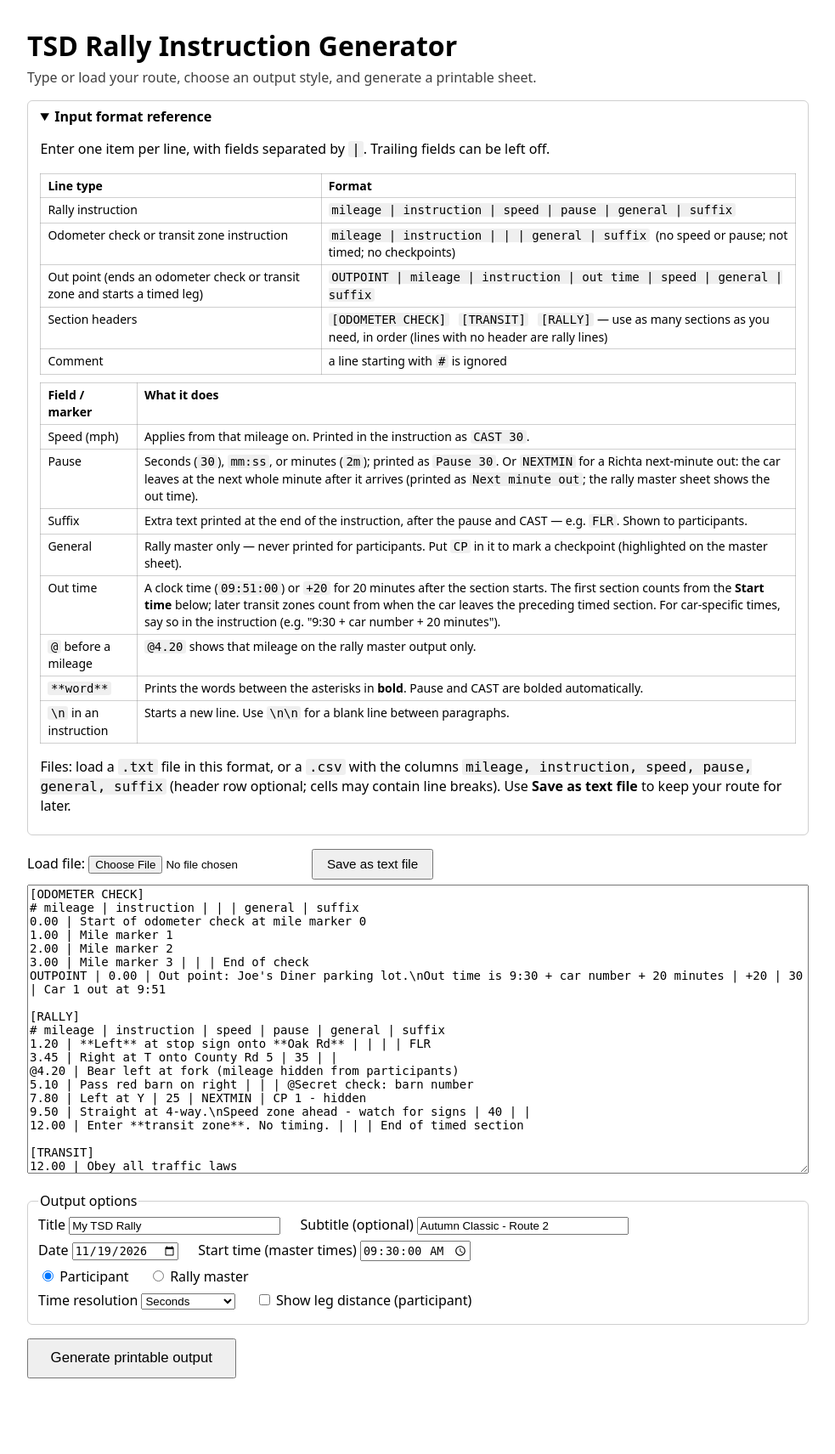
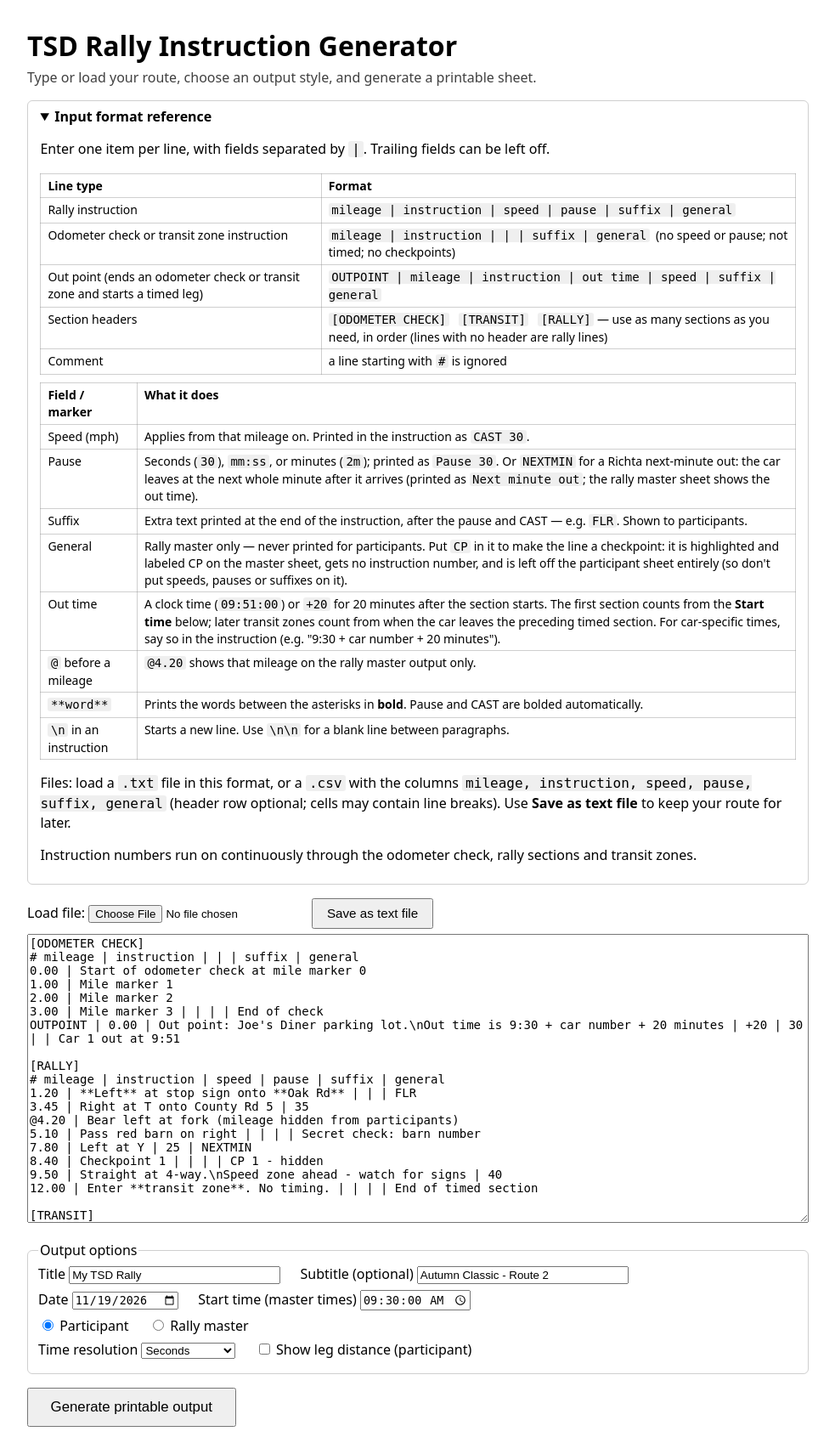
Before and after one commit to bpaauwe/rallymaster, a Flask app: page / in a window 1280 px wide. Shown: the whole page at 85% size, without its empty margins (148-1131 px from the left). Before the commit the page ends 1622 px from the top, so only its background shows below. Run offline with Flask 3, Linux system fonts and the light colour scheme.

Commit message:
Swapped the general and suffix fields
The general field is really rally master notes / CP

Number the route continously from the odometer check through
all transit zones and rally sections.

Hide checkpoint instructions on participant output

```diff
--- a/tsd_rally/app.py
+++ b/tsd_rally/app.py
@@ -29,22 +29,23 @@ def pretty_date(s):
 
 
 SAMPLE = r"""[ODOMETER CHECK]
-# mileage | instruction | | | general | suffix
+# mileage | instruction | | | suffix | general
 0.00 | Start of odometer check at mile marker 0
 1.00 | Mile marker 1
 2.00 | Mile marker 2
-3.00 | Mile marker 3 | | | End of check
-OUTPOINT | 0.00 | Out point: Joe's Diner parking lot.\nOut time is 9:30 + car number + 20 minutes | +20 | 30 | Car 1 out at 9:51
+3.00 | Mile marker 3 | | | | End of check
+OUTPOINT | 0.00 | Out point: Joe's Diner parking lot.\nOut time is 9:30 + car number + 20 minutes | +20 | 30 | | Car 1 out at 9:51
 
 [RALLY]
-# mileage | instruction | speed | pause | general | suffix
-1.20 | **Left** at stop sign onto **Oak Rd** | | | | FLR
-3.45 | Right at T onto County Rd 5 | 35 | |
+# mileage | instruction | speed | pause | suffix | general
+1.20 | **Left** at stop sign onto **Oak Rd** | | | FLR
+3.45 | Right at T onto County Rd 5 | 35
 @4.20 | Bear left at fork (mileage hidden from participants)
-5.10 | Pass red barn on right | | | @Secret check: barn number
-7.80 | Left at Y | 25 | NEXTMIN | CP 1 - hidden
-9.50 | Straight at 4-way.\nSpeed zone ahead - watch for signs | 40 | |
-12.00 | Enter **transit zone**. No timing. | | | End of timed section
+5.10 | Pass red barn on right | | | | Secret check: barn number
+7.80 | Left at Y | 25 | NEXTMIN
+8.40 | Checkpoint 1 | | | | CP 1 - hidden
+9.50 | Straight at 4-way.\nSpeed zone ahead - watch for signs | 40
+12.00 | Enter **transit zone**. No timing. | | | | End of timed section
 
 [TRANSIT]
 12.00 | Obey all traffic laws
@@ -52,8 +53,8 @@ OUTPOINT | 0.00 | Out point: Joe's Diner parking lot.\nOut time is 9:30 + car nu
 OUTPOINT | 18.00 | Out point: Fire Station.\nYou have **15 minutes** from the start of the zone | +15 | 35
 
 [RALLY]
-18.50 | Right at stop sign | | | | FLR
-25.00 | FINISH | | | Finish
+18.50 | Right at stop sign | | | FLR
+25.00 | FINISH | | | | Finish
 """
 
 
@@ -87,9 +88,24 @@ def generate():
         r.plain = rich(" ".join(l for l in tsd.split_lines(r.instruction) if l))
         r.general = rich(r.general)
 
-    for seg in segments:   # a leg distance next to a hidden mileage would give it away
-        for i, r in enumerate(seg.rows):
-            r.hide_leg = r.hide_mileage or (i > 0 and seg.rows[i - 1].hide_mileage)
+    n = 0
+    for seg in segments:
+        for r in seg.rows:   # instruction numbers run on through every section; CPs get none
+            r.leg_vis, r.hide_leg = r.leg_dist, r.hide_mileage
+            if r.is_out:
+                r.num = "OUT"
+            elif r.is_cp:
+                r.num = "CP"
+            else:
+                n += 1
+                r.num = n
+        # Participant legs skip the hidden checkpoint rows, and a leg next to a hidden mileage
+        # would give that mileage away.
+        vis = [r for r in seg.rows if not r.is_cp]
+        for i, r in enumerate(vis):
+            if i > 0:
+                r.leg_vis = max(r.mileage - vis[i - 1].mileage, 0)
+                r.hide_leg = r.hide_mileage or vis[i - 1].hide_mileage
 
     return render_template(
         "output.html", segments=segments, errors=errors, mode=mode,
--- a/tsd_rally/templates/index.html
+++ b/tsd_rally/templates/index.html
@@ -25,9 +25,9 @@
  <p>Enter one item per line, with fields separated by <code>|</code>. Trailing fields can be left off.</p>
  <table class="ref">
   <tr><th>Line type</th><th>Format</th></tr>
-  <tr><td>Rally instruction</td><td><code>mileage | instruction | speed | pause | general | suffix</code></td></tr>
-  <tr><td>Odometer check or transit zone instruction</td><td><code>mileage | instruction | | | general | suffix</code> &nbsp;(no speed or pause; not timed; no checkpoints)</td></tr>
-  <tr><td>Out point (ends an odometer check or transit zone and starts a timed leg)</td><td><code>OUTPOINT | mileage | instruction | out time | speed | general | suffix</code></td></tr>
+  <tr><td>Rally instruction</td><td><code>mileage | instruction | speed | pause | suffix | general</code></td></tr>
+  <tr><td>Odometer check or transit zone instruction</td><td><code>mileage | instruction | | | suffix | general</code> &nbsp;(no speed or pause; not timed; no checkpoints)</td></tr>
+  <tr><td>Out point (ends an odometer check or transit zone and starts a timed leg)</td><td><code>OUTPOINT | mileage | instruction | out time | speed | suffix | general</code></td></tr>
   <tr><td>Section headers</td><td><code>[ODOMETER CHECK]</code> &nbsp; <code>[TRANSIT]</code> &nbsp; <code>[RALLY]</code> &mdash; use as many sections as you need, in order (lines with no header are rally lines)</td></tr>
   <tr><td>Comment</td><td>a line starting with <code>#</code> is ignored</td></tr>
  </table>
@@ -36,15 +36,17 @@
   <tr><td>Speed (mph)</td><td>Applies from that mileage on. Printed in the instruction as <code>CAST 30</code>.</td></tr>
   <tr><td>Pause</td><td>Seconds (<code>30</code>), <code>mm:ss</code>, or minutes (<code>2m</code>); printed as <code>Pause 30</code>. Or <code>NEXTMIN</code> for a Richta next-minute out: the car leaves at the next whole minute after it arrives (printed as <code>Next minute out</code>; the rally master sheet shows the out time).</td></tr>
   <tr><td>Suffix</td><td>Extra text printed at the end of the instruction, after the pause and CAST &mdash; e.g. <code>FLR</code>. Shown to participants.</td></tr>
-  <tr><td>General</td><td>Rally master only &mdash; never printed for participants. Put <code>CP</code> in it to mark a checkpoint (highlighted on the master sheet).</td></tr>
+  <tr><td>General</td><td>Rally master only &mdash; never printed for participants. Put <code>CP</code> in it to make the line a checkpoint: it is highlighted and labeled CP on the master sheet, gets no instruction number, and is left off the participant sheet entirely (so don't put speeds, pauses or suffixes on it).</td></tr>
   <tr><td>Out time</td><td>A clock time (<code>09:51:00</code>) or <code>+20</code> for 20 minutes after the section starts. The first section counts from the <b>Start time</b> below; later transit zones count from when the car leaves the preceding timed section. For car-specific times, say so in the instruction (e.g. "9:30 + car number + 20 minutes").</td></tr>
   <tr><td><code>@</code> before a mileage</td><td><code>@4.20</code> shows that mileage on the rally master output only.</td></tr>
   <tr><td><code>**word**</code></td><td>Prints the words between the asterisks in <b>bold</b>. Pause and CAST are bolded automatically.</td></tr>
   <tr><td><code>\n</code> in an instruction</td><td>Starts a new line. Use <code>\n\n</code> for a blank line between paragraphs.</td></tr>
  </table>
  <p>Files: load a <code>.txt</code> file in this format, or a <code>.csv</code> with the columns
- <code>mileage, instruction, speed, pause, general, suffix</code> (header row optional; cells may contain line breaks).
+ <code>mileage, instruction, speed, pause, suffix, general</code> (header row optional; cells may contain line breaks).
  Use <b>Save as text file</b> to keep your route for later.</p>
+
+ <p>Instruction numbers run on continuously through the odometer check, rally sections and transit zones.</p>
 </details>
 
 <form method="post" action="/generate" target="_blank">
--- a/tsd_rally/tsd.py
+++ b/tsd_rally/tsd.py
@@ -15,8 +15,8 @@ class Row:
     instruction: str = ""
     speed: float | None = None
     pause: float = 0.0           # seconds (computed for NEXTMIN)
+    suffix: str = ""             # participant-visible text appended after pause and CAST (e.g. FLR)
     general: str = ""            # rally master notes / checkpoint flag (never on participant output)
-    suffix: str = ""             # participant-visible text appended after pause and CAST (e.g. FLR)
     leg_dist: float = 0.0
     leg_sec: float = 0.0
     arrive: float = 0.0          # elapsed seconds since segment start, at arrival
@@ -92,8 +92,8 @@ def parse_input(text: str):
     """Returns (segments, errors).
 
     Sections: [ODOMETER CHECK], [TRANSIT], [RALLY]  (lines before any header are rally lines)
-    Line:      mileage | instruction | speed | pause | general | suffix
-    Out point: OUTPOINT | mileage | instruction | out time | speed | general | suffix
+    Line:      mileage | instruction | speed | pause | suffix | general
+    Out point: OUTPOINT | mileage | instruction | out time | speed | suffix | general
                out time = clock time (09:51:00) or +minutes after the section starts (+20)
     A leading @ on a mileage shows it on the rally master output only.
     Blank lines and lines starting with # are skipped."""
@@ -134,7 +134,7 @@ def parse_input(text: str):
                     raise ValueError("speed must be > 0")
                 mile, hide = _mile(parts[1])
                 t, rel = parse_out_time(parts[3])
-                out = _finish(Row(n, mile, parts[2], speed=speed, general=parts[5], suffix=parts[6],
+                out = _finish(Row(n, mile, parts[2], speed=speed, suffix=parts[5], general=parts[6],
                                   is_out=True, out_time=t, out_rel=rel, hide_mileage=hide))
                 if cur is not None and cur.kind in UNTIMED:
                     cur.has_out = True
@@ -145,7 +145,7 @@ def parse_input(text: str):
             if cur is None:
                 begin("rally", n)
             mile, hide = _mile(parts[0])
-            row = Row(n, mile, parts[1], general=parts[4], suffix=parts[5], hide_mileage=hide)
+            row = Row(n, mile, parts[1], suffix=parts[4], general=parts[5], hide_mileage=hide)
             if cur.kind in UNTIMED:
                 if parts[2] or parts[3]:
                     errors.append(f"Line {n}: speed/pause ignored in {cur.title.lower()}")
@@ -162,7 +162,11 @@ def parse_input(text: str):
             row.speed = float(parts[2]) if parts[2] else None
             if row.speed is not None and row.speed <= 0:
                 raise ValueError("speed must be > 0")
-            cur.rows.append(_finish(row))
+            _finish(row)
+            if row.is_cp and (row.speed is not None or row.pause or row.next_min or row.suffix):
+                errors.append(f"Line {n}: checkpoint lines are hidden from participants, so its "
+                              f"speed/pause/suffix will not be printed for them")
+            cur.rows.append(row)
         except ValueError as e:
             errors.append(f"Line {n}: {e} -> '{raw}'")
     for seg in segments:
```
Also changed, not shown: tsd_rally/templates/output.html (+10 -8 lines).
